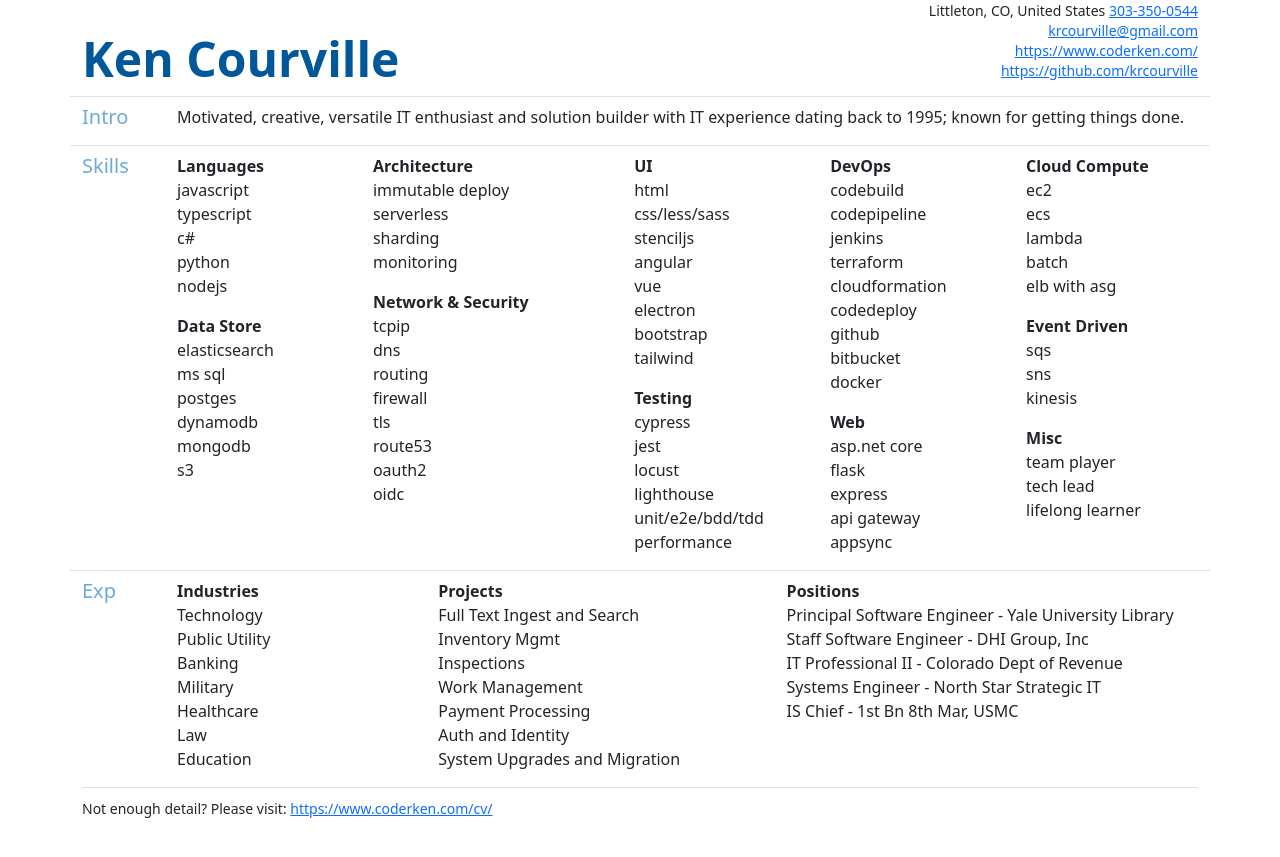
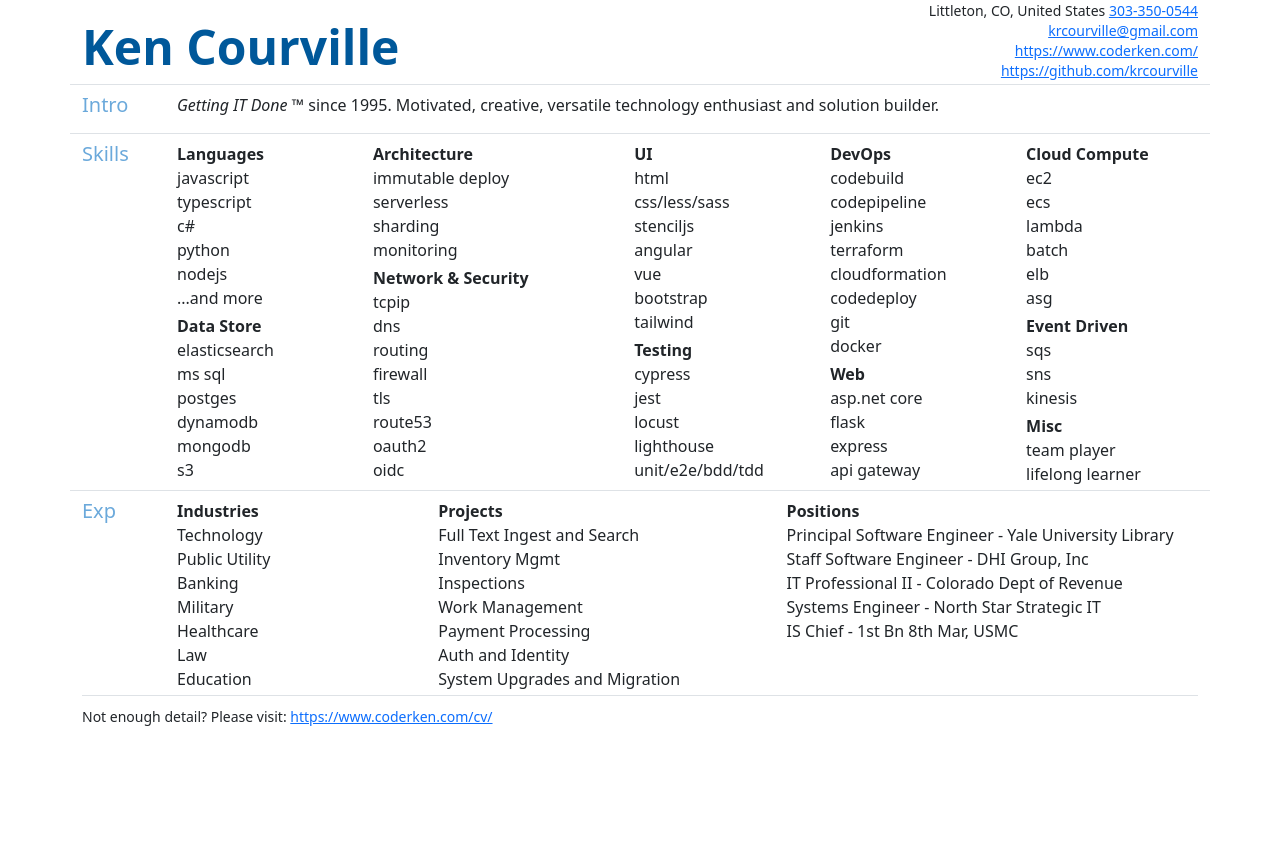
Before and after one commit to krcourville/krcourville.github.io, a Jekyll site: the page cv/onepage.html, which Jekyll copies as it is, in a window 1280 px wide. Shown: the top 857 px of the page. Built offline with Jekyll 4.4.1, drawn with Linux system fonts in a browser that asks for light colours.

Commit message:
tweaks and one page fit

```diff
--- a/cv/onepage.html
+++ b/cv/onepage.html
@@ -15,6 +15,10 @@
       --bs-secondary: #6ba9db;
       --bs-primary-rgb: 0, 88, 154;
       --bs-secondary-rgb: 107, 169, 219;
+    }
+
+    ul {
+      margin-bottom: 0.25rem;
     }
   </style>
 </head>
@@ -66,8 +70,8 @@
       Intro
     </h5>
     <p class="col">
-      Motivated, creative, versatile IT enthusiast and solution builder with IT experience
-      dating back to 1995; known for getting things done.
+      <span class="fst-italic">Getting IT Done</span> &trade; since 1995.
+      Motivated, creative, versatile technology enthusiast and solution builder.
     </p>
 
   </div>
@@ -100,6 +104,9 @@
             </li>
             <li>
               nodejs
+            </li>
+            <li>
+              ...and more
             </li>
           </ul>
 
@@ -199,9 +206,6 @@
               vue
             </li>
             <li>
-              electron
-            </li>
-            <li>
               bootstrap
             </li>
             <li>
@@ -230,9 +234,6 @@
             <li>
               unit/e2e/bdd/tdd
             </li>
-            <li>
-              performance
-            </li>
           </ul>
 
 
@@ -255,8 +256,7 @@
             <li>terraform</li>
             <li>cloudformation</li>
             <li>codedeploy</li>
-            <li>github</li>
-            <li>bitbucket</li>
+            <li>git</li>
             <li>docker</li>
           </ul>
 
@@ -275,9 +275,6 @@
             </li>
             <li>
               api gateway
-            </li>
-            <li>
-              appsync
             </li>
           </ul>
 
@@ -303,7 +300,10 @@
               batch
             </li>
             <li>
-              elb with asg
+              elb
+            </li>
+            <li>
+              asg
             </li>
           </ul>
 
@@ -324,9 +324,6 @@
             </li>
             <li>
               team player
-            </li>
-            <li>
-              tech lead
             </li>
             <li>
               lifelong learner
```
Also changed, not shown: cv/full.html (+5 -4 lines), cv/index.md (+1 -0 lines), README.md, 3 other files.
